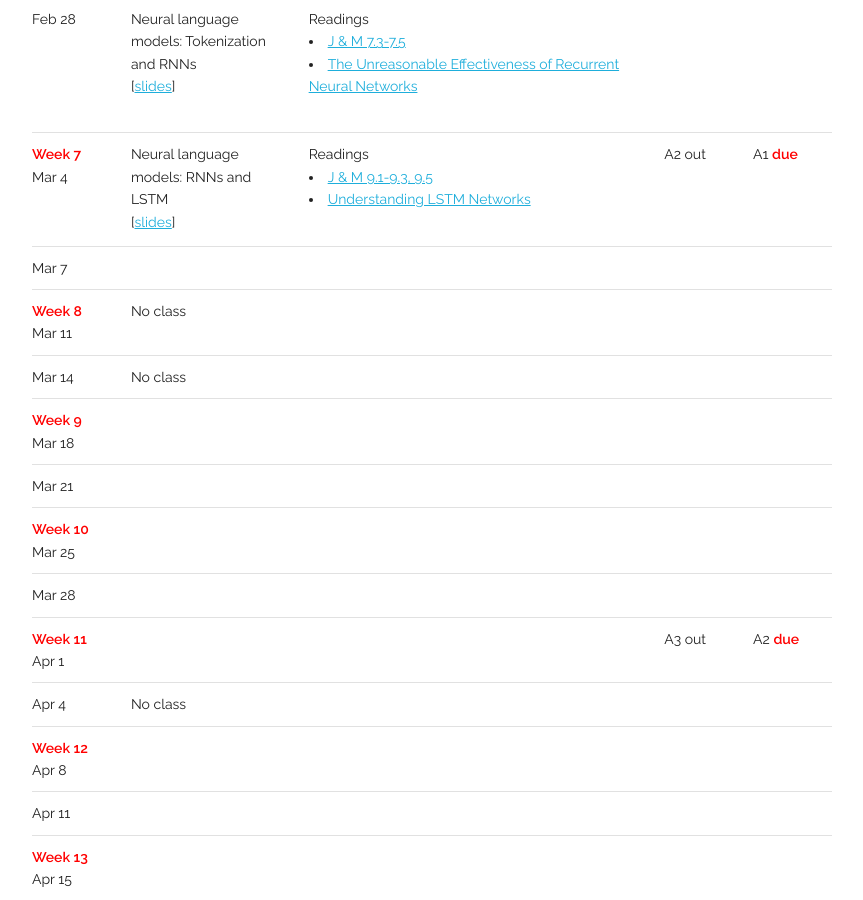
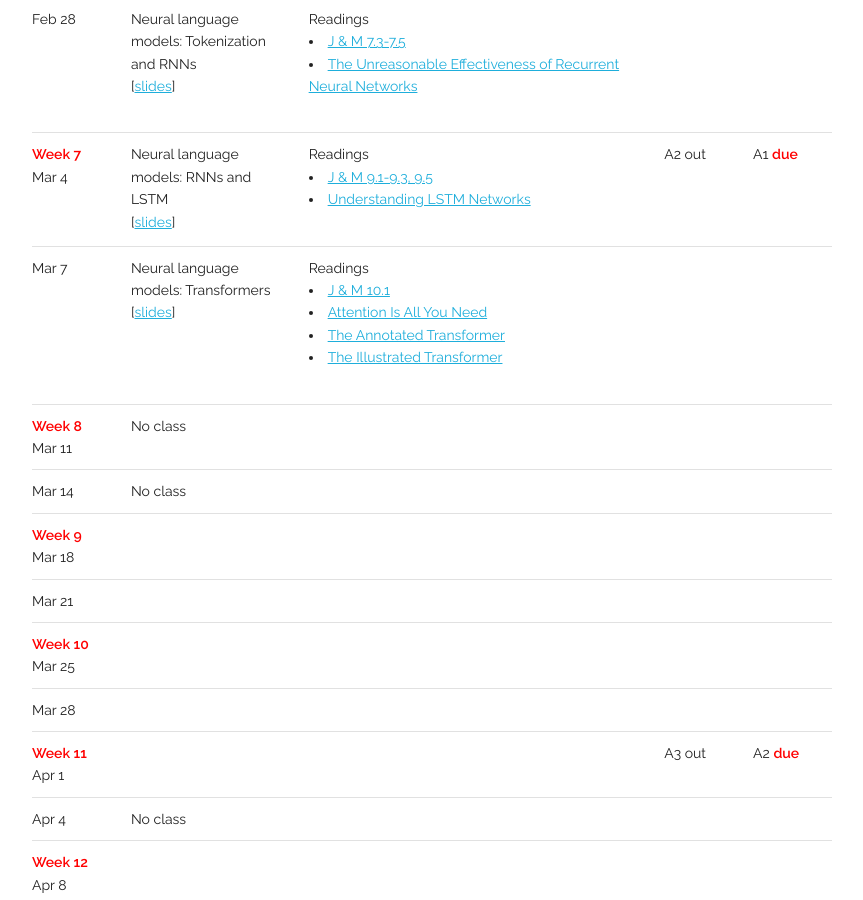
Before and after one commit to taoyds/taoyds.github.io, a Jekyll site: the page built from courses/comp3361.md, in a window 1280 px wide and 900 px high, scrolled down 2721 px. Shown: the whole window, without its empty margins (208-1071 px from the left). Built offline with Jekyll 4.4.1, drawn with Linux system fonts in a browser that asks for light colours; some web fonts are replaced.

Commit message:
Update comp3361.yaml

```diff
--- a/_data/courses/comp3361.yaml
+++ b/_data/courses/comp3361.yaml
@@ -157,9 +157,15 @@ schedule:
   - date: Mar 7
     week:
     topic:
-      - title:
-        slides:
+      - title: 'Neural language models: Transformers'
+        slides: /assets/courses/COMP3361-25spring-lec11.pdf
     material:
+      - description: Readings
+        list:
+          - <a href="https://web.stanford.edu/~jurafsky/slp3/10.pdf">J & M 10.1</a>
+          - <a href="https://arxiv.org/pdf/1706.03762.pdf">Attention Is All You Need</a>
+          - <a href="https://nlp.seas.harvard.edu/2018/04/03/attention.html">The Annotated Transformer</a>
+          - <a href="https://jalammar.github.io/illustrated-transformer/">The Illustrated Transformer</a>
     event:
     due:
   - date: Mar 11
```
